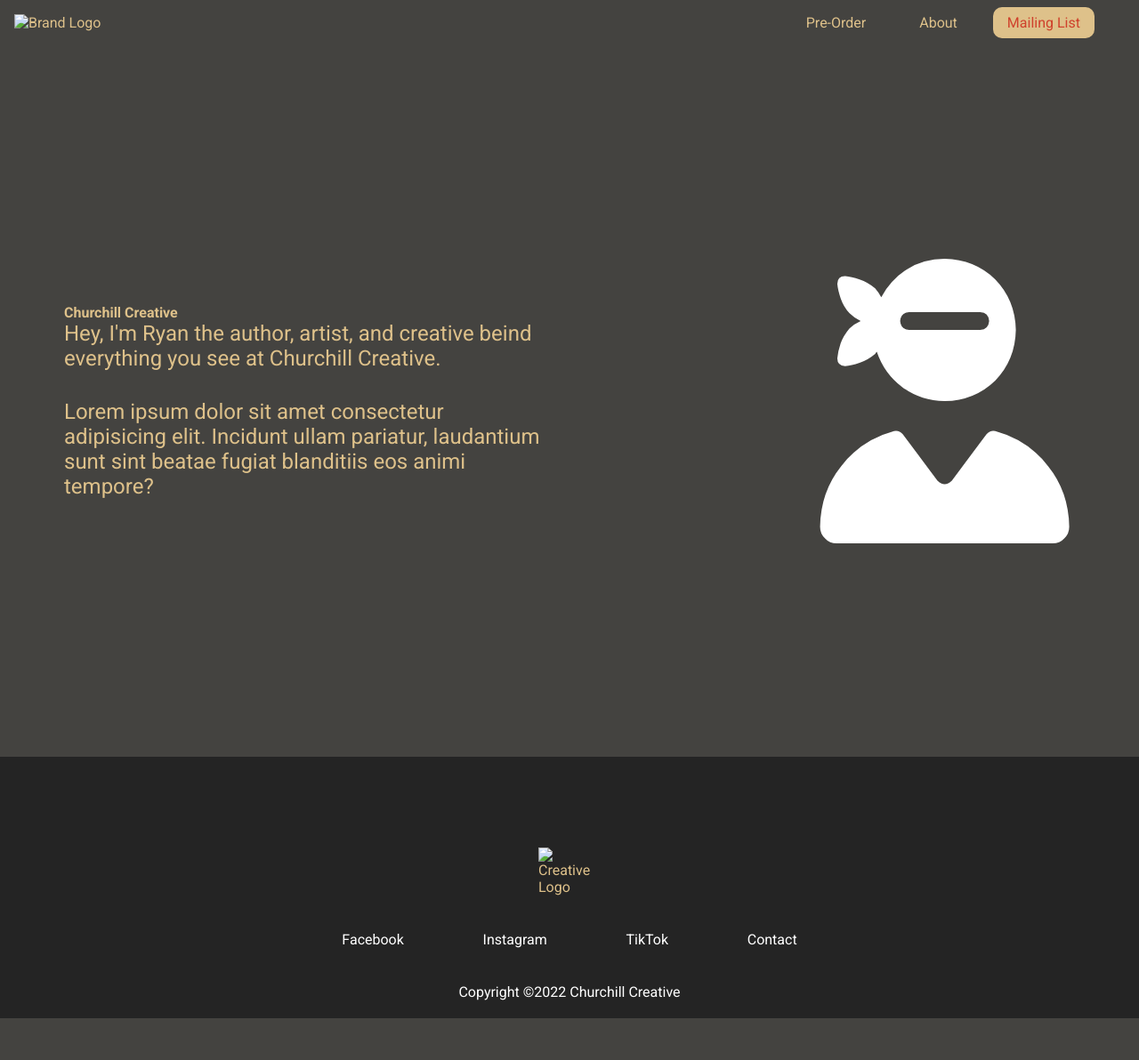
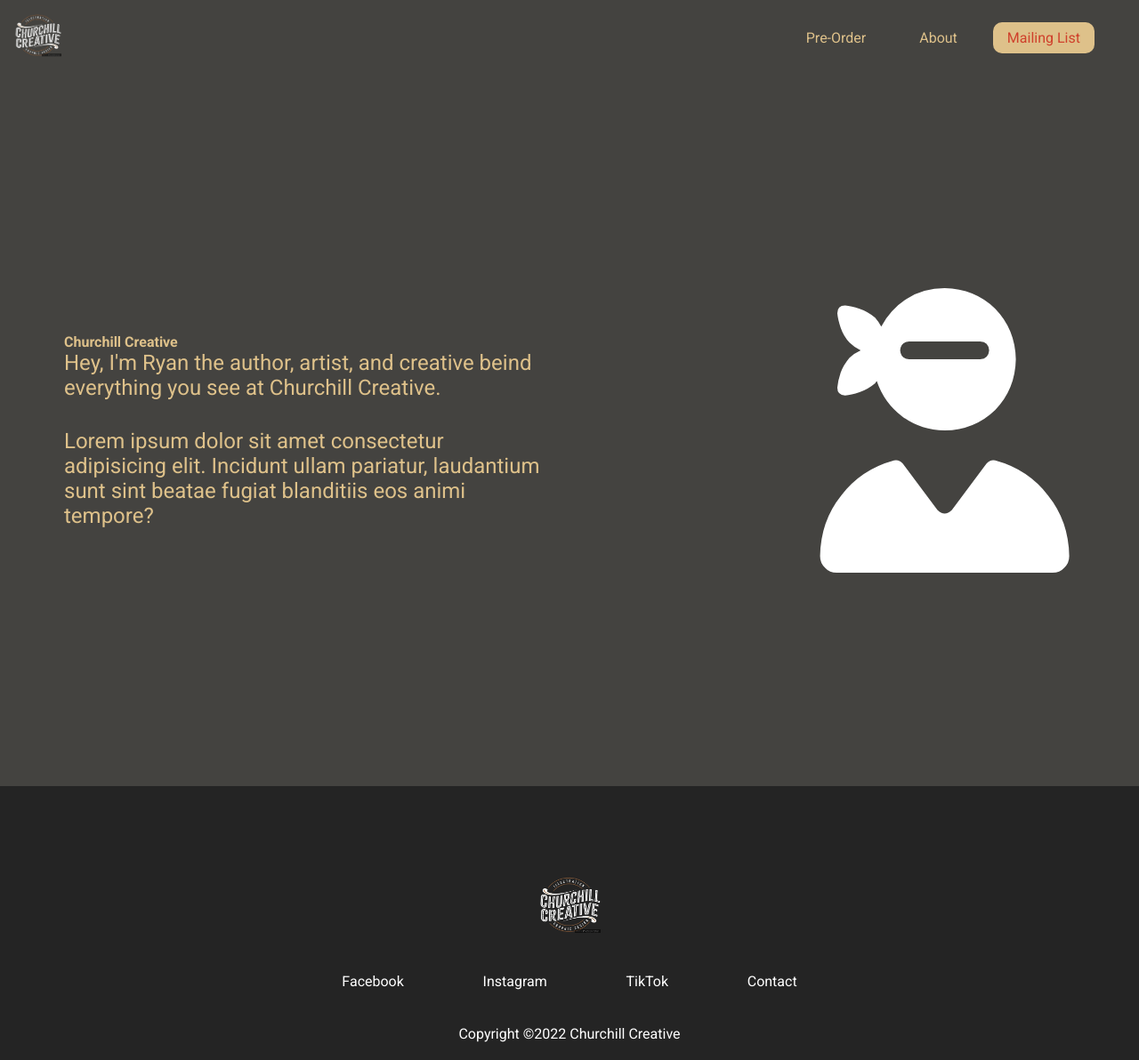
Before and after one commit to c-hayes/kitch, a plain HTML site: page about.html in a window 1280 px wide. Shown: the whole page at 89% size. Before the commit the page ends 1145 px from the top, so only its background shows below. Drawn offline with Linux system fonts and the light colour scheme.

Commit message:
images fix

```diff
--- a/about.html
+++ b/about.html
@@ -12,7 +12,7 @@
 </head>
 <body>
     <header>
-        <a href="index.html"> <img src="./assets/logo.png" alt="Brand Logo"></a>
+        <a href="index.html"> <img src="logo.png" alt="Brand Logo"></a>
         <ul>
             <li><a href="#preorder" onclick="toggleModal()">Pre-Order</a> </li>
             <li><a href="./about.html">About</a> </li>
@@ -69,7 +69,7 @@
         <div class="row">
             <a href="#" class="footer__anchor">
                 <figure>
-                    <img src="./assets/logo.png" alt="Creative Logo">
+                    <img src="logo.png" alt="Creative Logo">
                 </figure>
                 <span class="footer__anchor--popper">
                     Top
```
